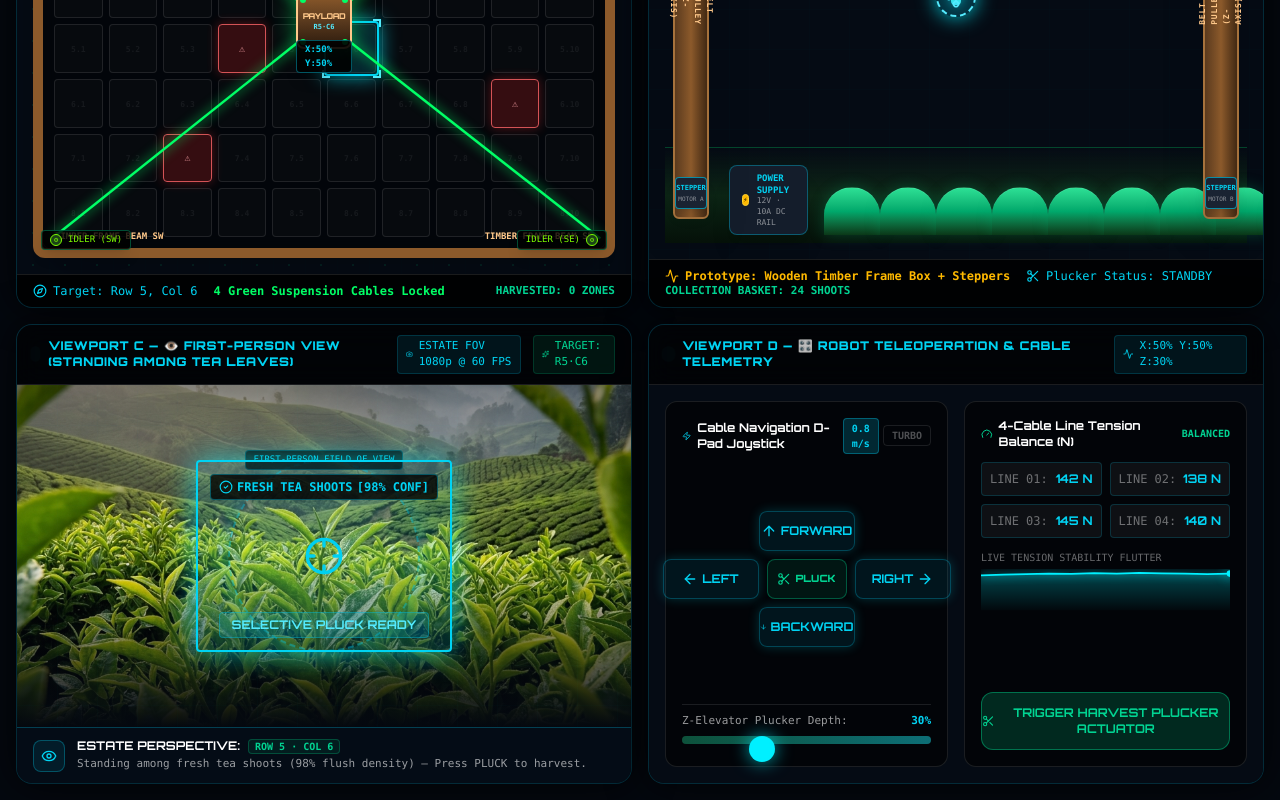
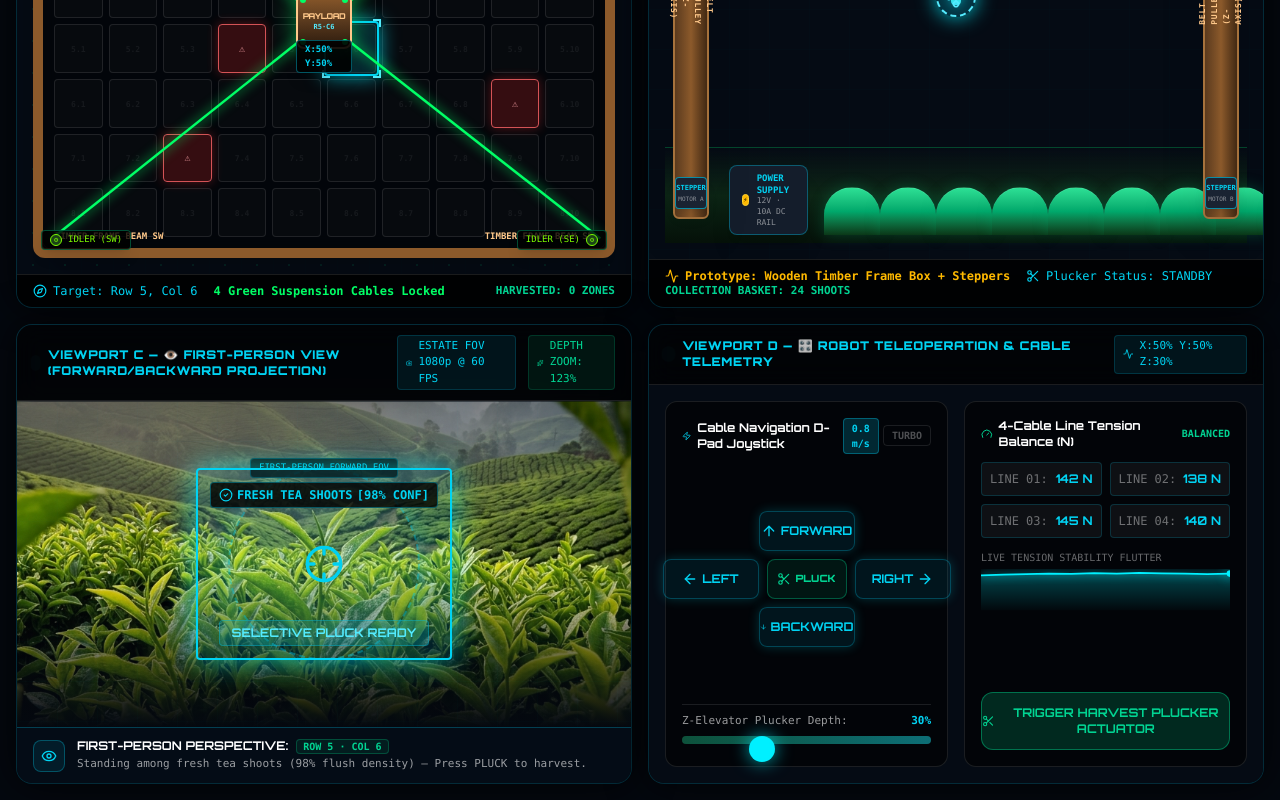
Before and after one commit to kavinjp486/ARISE, a React (Vite) app in the folder frontend/: page / in a window 1280 px wide. Shown: the part 424-1224 px from the top of the page. Built offline with nearby package versions, Linux system fonts and the light colour scheme; the HTML template or start-up script is replaced by a standard one.

Commit message:
Refine First-Person View forward/backward controls to map directly to focal depth zoom

```diff
--- a/frontend/src/components/digitaltwin/FirstPersonCameraHUD.tsx
+++ b/frontend/src/components/digitaltwin/FirstPersonCameraHUD.tsx
@@ -31,6 +31,11 @@ export function FirstPersonCameraHUD({
   const isDiseaseZone = currentCell?.status === "disease";
   const isHarvestedZone = currentCell?.status === "harvested";
 
+  // Forward/Backward maps directly to ZOOM (Scale), Left/Right maps to LATERAL PAN (X)
+  // Scale range: 1.0 (far back) to 1.45 (deep inside crop row)
+  const zoomScale = 1.0 + (posY / 100) * 0.45;
+  const lateralPanX = (posX - 50) * -2.4;
+
   return (
     <div className="relative w-full h-full min-h-[460px] bg-[#04080F] border border-cyan-500/20 rounded-2xl overflow-hidden flex flex-col font-sans select-none shadow-[0_0_40px_rgba(0,0,0,0.8)]">
       {/* Top Header / Viewport HUD Title Bar */}
@@ -38,7 +43,7 @@ export function FirstPersonCameraHUD({
         <div className="flex items-center gap-2.5">
           <div className="h-2 w-2 rounded-full bg-cyan-400 animate-ping" />
           <span className="font-orb font-black text-xs text-cyan-400 tracking-wider">
-            VIEWPORT C — 👁️ FIRST-PERSON VIEW (STANDING AMONG TEA LEAVES)
+            VIEWPORT C — 👁️ FIRST-PERSON VIEW (FORWARD/BACKWARD PROJECTION)
           </span>
         </div>
 
@@ -50,20 +55,19 @@ export function FirstPersonCameraHUD({
 
           <div className="flex items-center gap-1.5 text-emerald-400 bg-emerald-500/10 px-2 py-0.5 rounded border border-emerald-500/20">
             <Sparkles className="h-3 w-3" />
-            <span>TARGET: R{row + 1}·C{col + 1}</span>
+            <span>DEPTH ZOOM: {Math.round(zoomScale * 100)}%</span>
           </div>
         </div>
       </div>
 
       {/* Main First Person Downward Camera Viewport */}
       <div className="relative flex-1 w-full bg-[#050E0A] overflow-hidden flex items-center justify-center">
-        {/* Generated First-Person Tea Estate Background Image */}
+        {/* Photorealistic First-Person Tea Estate Background with Pure Zoom/Pan Motion */}
         <motion.div
-          className="absolute inset-0 bg-cover bg-center transition-transform duration-500"
+          className="absolute inset-0 bg-cover bg-center transition-all duration-300 ease-out"
           animate={{
-            scale: 1.12,
-            x: (posX - 50) * -1.8,
-            y: (posY - 50) * -1.8,
+            scale: zoomScale,
+            x: lateralPanX,
           }}
           style={{
             backgroundImage: `url('/tea_plantation_fpv.png')`,
@@ -85,7 +89,7 @@ export function FirstPersonCameraHUD({
           <div className="relative w-48 h-48 border-2 border-dashed border-cyan-400/40 rounded-full flex items-center justify-center shadow-[0_0_25px_rgba(0,240,255,0.25)]">
             <Crosshair className="h-10 w-10 text-cyan-400" />
             <span className="absolute -top-3 text-[9px] font-mono text-cyan-400 bg-black/80 px-2 py-0.5 rounded border border-cyan-500/30">
-              FIRST-PERSON FIELD OF VIEW
+              FIRST-PERSON FORWARD FOV
             </span>
           </div>
         </div>
@@ -170,7 +174,7 @@ export function FirstPersonCameraHUD({
           </div>
           <div>
             <div className="font-orb text-xs font-bold text-white flex items-center gap-2">
-              <span>ESTATE PERSPECTIVE:</span>
+              <span>FIRST-PERSON PERSPECTIVE:</span>
               <span className="text-emerald-400 font-mono text-[10px] px-1.5 py-0.2 rounded bg-emerald-500/10 border border-emerald-500/30">
                 ROW {row + 1} · COL {col + 1}
               </span>
```
